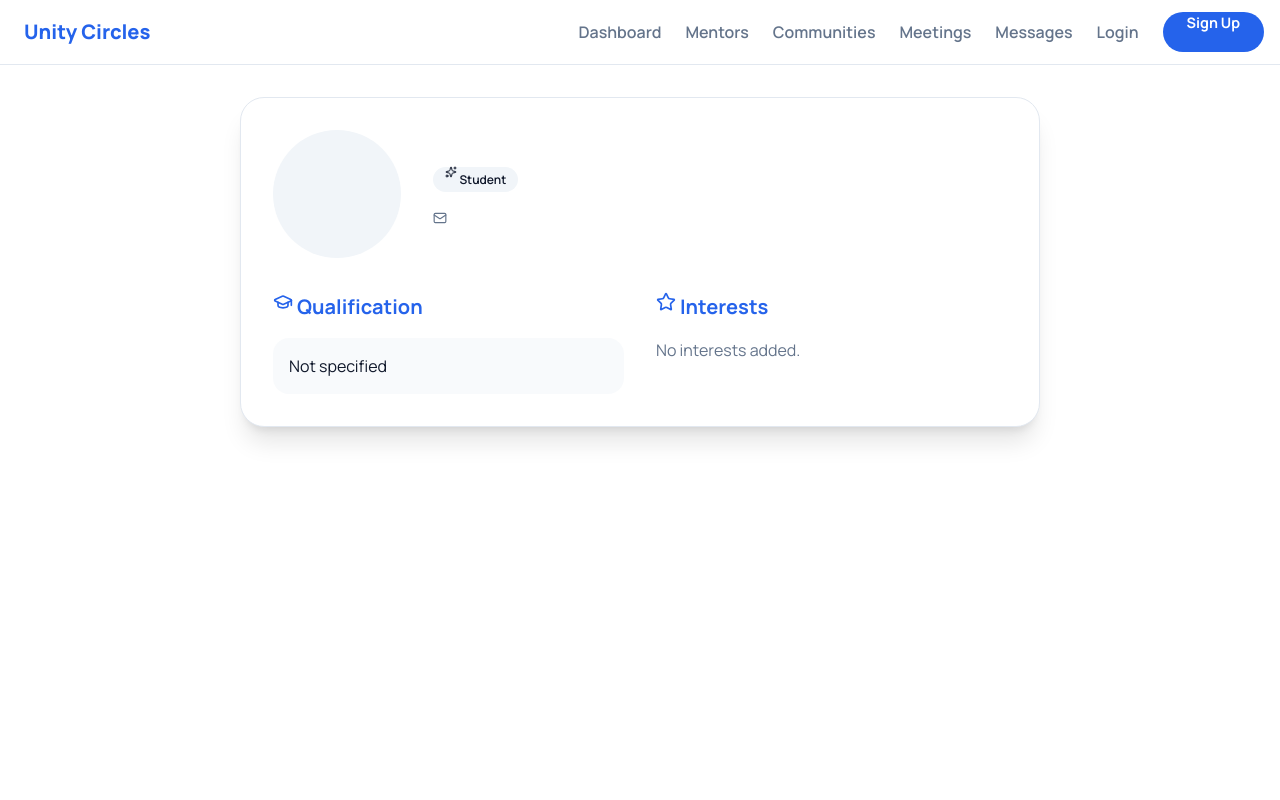
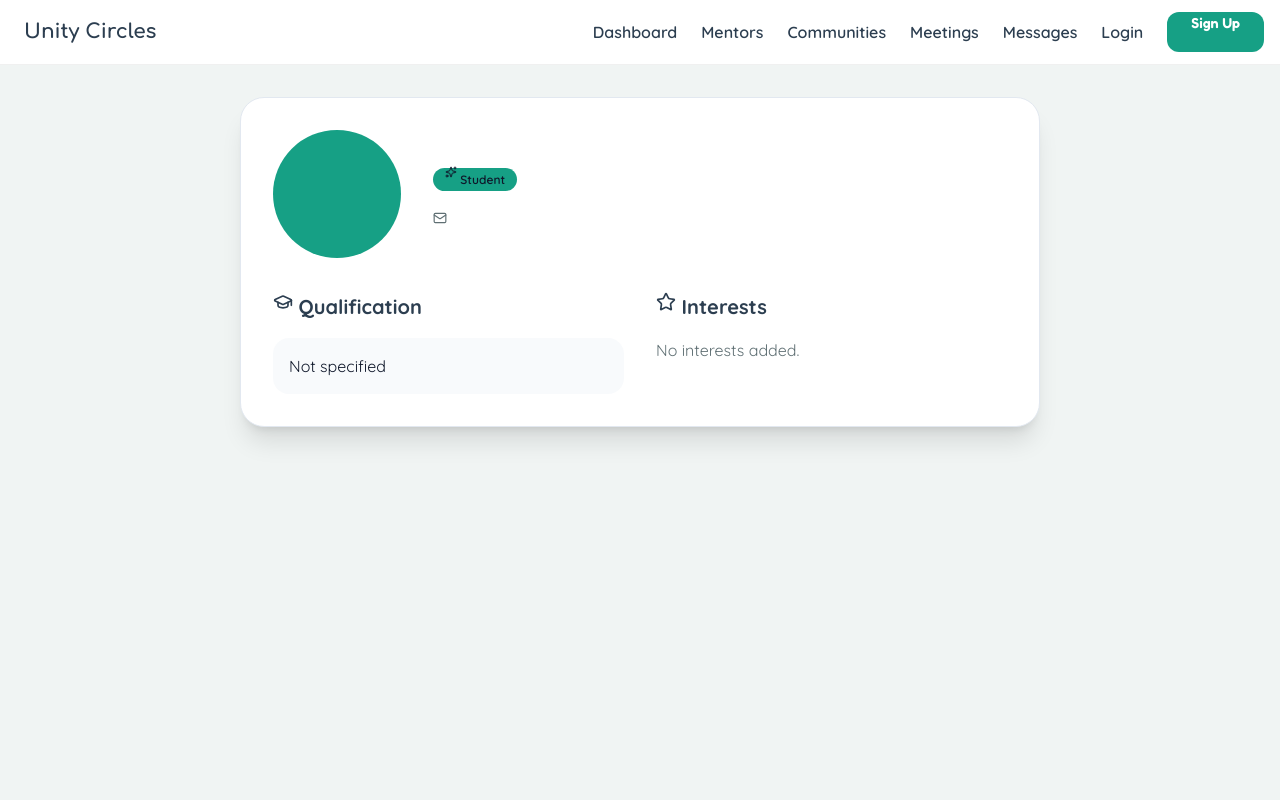
Before and after one commit to mantrapatel05/Unity-Circles, a Django app: page /profile/ in a window 1280 px wide. Run offline with Django 5.2, Linux system fonts and the light colour scheme.

Commit message:
After Changing the font and styling

```diff
--- a/templates/base.html
+++ b/templates/base.html
@@ -8,15 +8,75 @@
     <title>Unity Circles - {% block title %}Connect & Grow{% endblock %}</title>
 
     <script src="https://unpkg.com/lucide@latest"></script>
-    <link href="https://fonts.googleapis.com/css2?family=Manrope:wght@400;500;600;700;800&display=swap" rel="stylesheet">
+
+    <link href="https://fonts.googleapis.com/css2?family=Quicksand:wght@400;500;600;700;800&family=Comfortaa:wght@500;600;700&family=Fredoka:wght@500;600&display=swap" rel="stylesheet">
     <link rel="stylesheet" href="{% static 'css/styles.css' %}">
+
+    <style>
+        :root {
+            --primary: #2C3E50;
+            --secondary: #16A085;
+            --action: #E67E22;
+            --background: #F0F4F3;
+            --muted: #5F6F73;
+        }
+
+        body {
+            font-family: 'Quicksand', sans-serif;
+            background-color: var(--background);
+        }
+
+        .navbar {
+            background: #fff;
+            border-bottom: 1px solid rgba(0,0,0,0.06);
+        }
+
+        .nav-logo {
+            font-family: 'Comfortaa', cursive;
+            font-weight: 700;
+            color: var(--primary);
+        }
+
+        .nav-link {
+            color: var(--primary);
+            font-weight: 600;
+        }
+
+        .nav-link:hover {
+            color: var(--secondary);
+        }
+
+        .btn-primary {
+            background-color: var(--secondary);
+            border-radius: 0.75rem;
+            font-family: 'Fredoka', sans-serif;
+            font-weight: 600;
+        }
+
+        .btn-primary:hover {
+            background-color: var(--action);
+        }
+
+        .avatar {
+            background-color: var(--secondary);
+            color: #fff;
+            border-radius: 999px;
+            font-weight: 700;
+        }
+
+        .mobile-menu-btn i {
+            color: var(--primary);
+        }
+    </style>
 </head>
+
 <body>
 
 <nav class="navbar">
     <div class="container nav-content">
         <a href="/" class="nav-logo">
-                <i data-lucide="circles" style="color: var(--primary);"></i> Unity Circles
+            <i data-lucide="circles" style="color: var(--secondary);"></i>
+            Unity Circles
         </a>
 
         <button id="mobile-menu-toggle" class="mobile-menu-btn">
@@ -34,59 +94,40 @@
                 <span id="userInitial">U</span>
             </a>
 
-                <button id="logoutBtn" class="nav-link" style="background:none; border:none; margin-left:1rem; cursor: pointer; display:none;">
+            <button id="logoutBtn" class="nav-link" style="background:none;border:none;cursor:pointer;display:none;">
                 <i data-lucide="log-out" style="width:20px;"></i>
             </button>
 
             <a href="/login/" id="loginBtn" class="nav-link">Login</a>
-                <a href="/signup/" id="signupBtn" class="btn btn-primary" style="height: 2.5rem; font-size: 0.9rem;">Sign Up</a>
+            <a href="/signup/" id="signupBtn" class="btn btn-primary" style="height:2.5rem;font-size:0.9rem;">
+                Sign Up
+            </a>
         </div>
     </div>
 </nav>
 
 <main>
-        {% block content %}
-        {% endblock %}
+    {% block content %}{% endblock %}
 </main>
 
 <script>
-        // Check authentication status
     function checkAuth() {
         const token = localStorage.getItem('access_token');
-            const loginBtn = document.getElementById('loginBtn');
-            const signupBtn = document.getElementById('signupBtn');
-            const profileBtn = document.getElementById('profileBtn');
-            const logoutBtn = document.getElementById('logoutBtn');
-
-            if (token) {
-                // User is logged in
-                if (loginBtn) loginBtn.style.display = 'none';
-                if (signupBtn) signupBtn.style.display = 'none';
-                if (profileBtn) profileBtn.style.display = 'inline-flex';
-                if (logoutBtn) logoutBtn.style.display = 'inline-block';
-            } else {
-                // User is not logged in
-                if (loginBtn) loginBtn.style.display = 'inline-block';
-                if (signupBtn) signupBtn.style.display = 'inline-block';
-                if (profileBtn) profileBtn.style.display = 'none';
-                if (logoutBtn) logoutBtn.style.display = 'none';
-            }
+        loginBtn.style.display = token ? 'none' : 'inline-block';
+        signupBtn.style.display = token ? 'none' : 'inline-block';
+        profileBtn.style.display = token ? 'inline-flex' : 'none';
+        logoutBtn.style.display = token ? 'inline-block' : 'none';
     }
 
-        // Logout function
     function handleLogout() {
-            localStorage.removeItem('access_token');
-            localStorage.removeItem('refresh_token');
-            alert('Logged out successfully!');
+        localStorage.clear();
         window.location.href = '/';
     }
 
-        // Initialize
     checkAuth();
-        if (document.getElementById('logoutBtn')) {
-            document.getElementById('logoutBtn').addEventListener('click', handleLogout);
-        }
+    logoutBtn?.addEventListener('click', handleLogout);
 </script>
+
 <script src="{% static 'js/main.js' %}"></script>
 </body>
 </html>
--- a/unity_circles/settings.py
+++ b/unity_circles/settings.py
@@ -14,6 +14,9 @@ from pathlib import Path
 
 # Build paths inside the project like this: BASE_DIR / 'subdir'.
 BASE_DIR = Path(__file__).resolve().parent.parent
+
+DEFAULT_AUTO_FIELD = 'django.db.models.BigAutoField'
+
 
 
 # Quick-start development settings - unsuitable for production
```
Also changed, not shown: templates/landing.html (+97 -16 lines), accounts/migrations/0002_alter_studentprofile_id.py (added), chat/migrations/0002_alter_chatroom_id_alter_message_id.py (added), core/migrations/0002_alter_community_id.py (added), db.sqlite3, mentorship/migrations/0002_alter_mentorship_id_alter_mentorshiprequest_id.py (added), onboarding/migrations/0002_alter_onboardingstep_id.py (added). Lines whose indentation alone changed are shown as unchanged.
